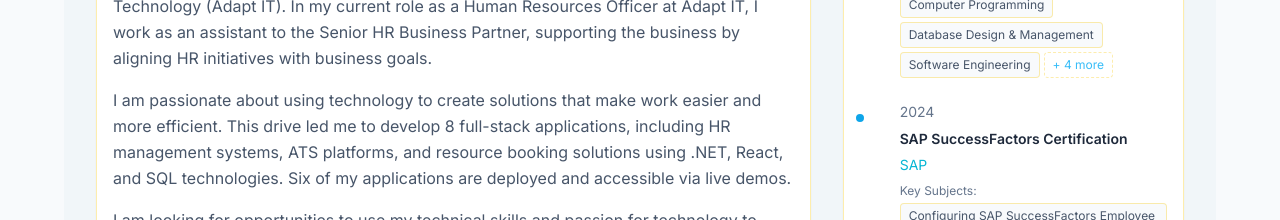
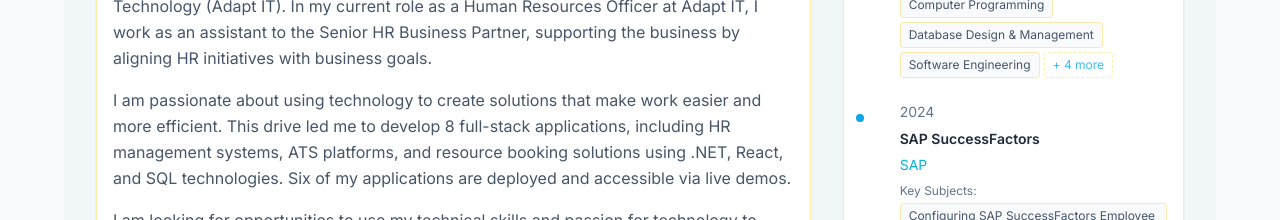
Before and after one commit to AyaSox/My-Portfolio, a React (Vite) app: page / in a window 1280 px wide. Shown: the part 1200-1420 px from the top of the page. Built offline with nearby package versions, Linux system fonts and the light colour scheme.

Commit message:
Update degree name in portfolio data

```diff
--- a/src/data/portfolioData.js
+++ b/src/data/portfolioData.js
@@ -140,7 +140,7 @@ export const education = [
   },
   {
     id: 2,
-    degree: "SAP SuccessFactors Certification",
+    degree: "SAP SuccessFactors",
     institution: "SAP",
     year: "2024",
     subjects: ["Configuring SAP SuccessFactors Employee Central Core", "Exploring SAP SuccessFactors Solutions", "SAP SuccessFactors Platform"],
```
